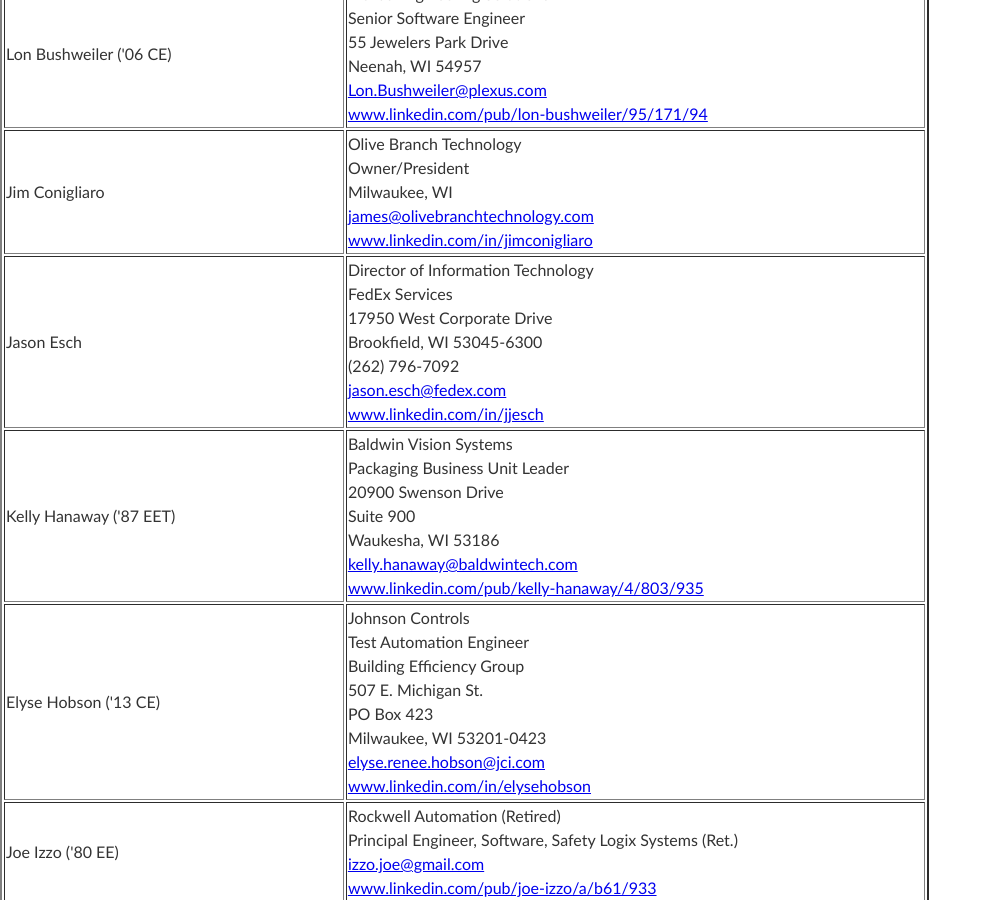
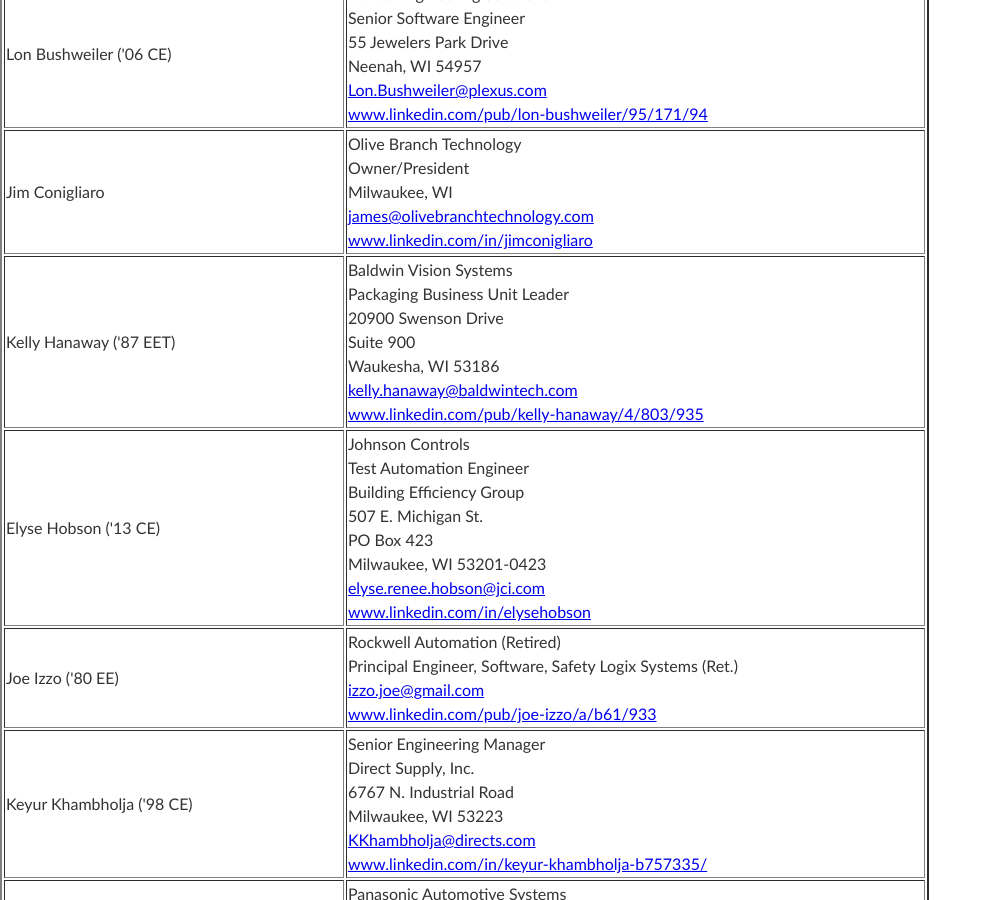
Before and after one commit to edurant/edurant.github.io, a Jekyll site: the page built from ceiac/members.html, in a window 1280 px wide and 900 px high, scrolled down 865 px. Shown: the whole window, without its empty margins (0-990 px from the left). Built offline with Jekyll 4.4.1, drawn with Linux system fonts in a browser that asks for light colours.

Commit message:
ceiac: -fedex; member is no longer with FedEx in WI

```diff
--- a/ceiac/members.html
+++ b/ceiac/members.html
@@ -40,16 +40,6 @@
     <br/>Milwaukee, WI
     <br/><a href="mailto:james@olivebranchtechnology.com">james@olivebranchtechnology.com</a>
     <br/><a href="https://www.linkedin.com/in/jimconigliaro">www.linkedin.com/in/jimconigliaro</a></td>
-</tr>
-<tr>
-  <td>Jason Esch</td>
-  <td>Director of Information Technology<br/>
-    FedEx Services<br/>
-    17950 West Corporate Drive<br/>
-    Brookfield, WI 53045-6300<br/>
-    (262) 796-7092<br/>
-    <a href="mailto:jason.esch@fedex.com">jason.esch@fedex.com</a><br/>
-    <a href="https://www.linkedin.com/in/jjesch">www.linkedin.com/in/jjesch</a></td>
 </tr>
 <tr>
   <td>Kelly Hanaway ('87 EET)</td>
```
